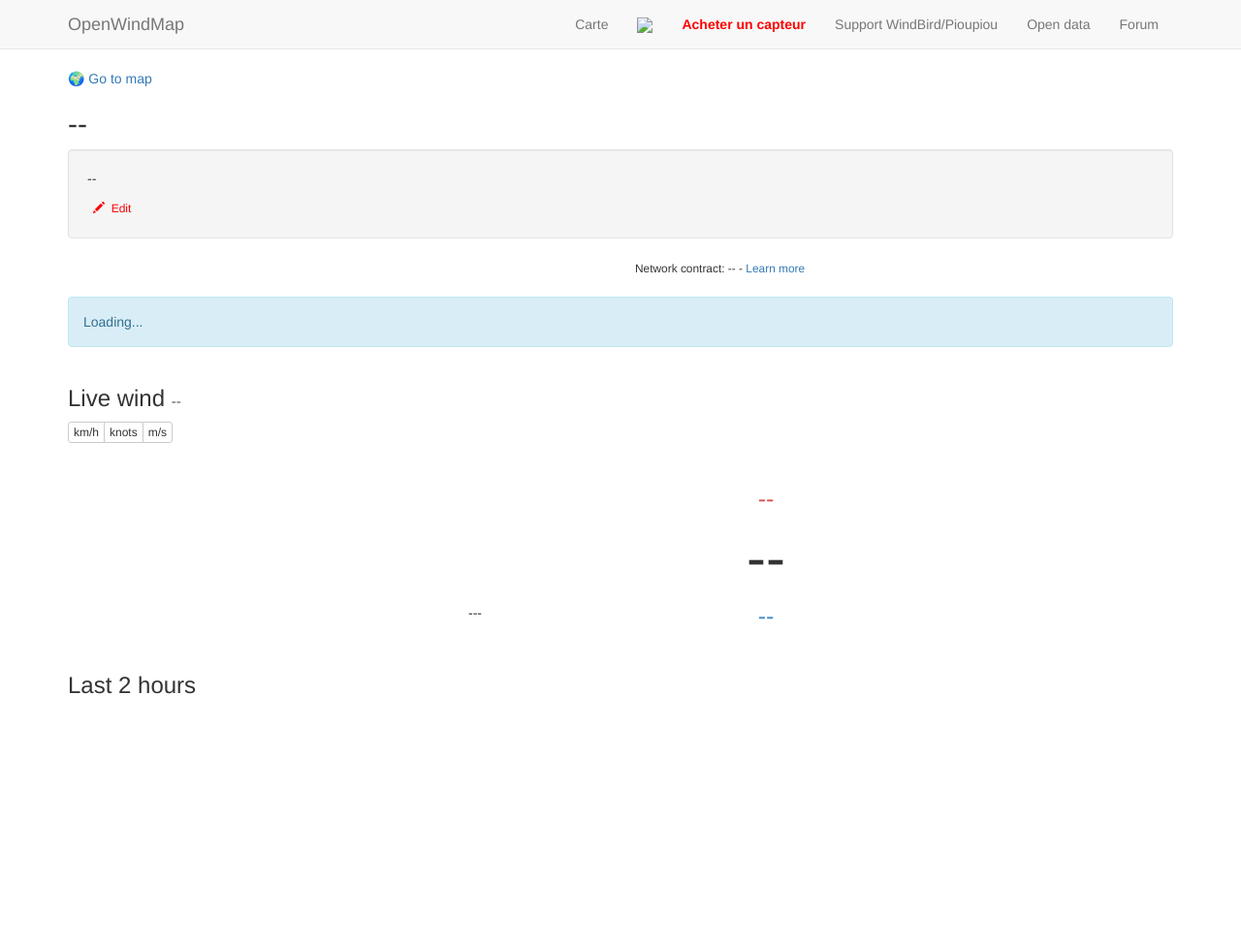
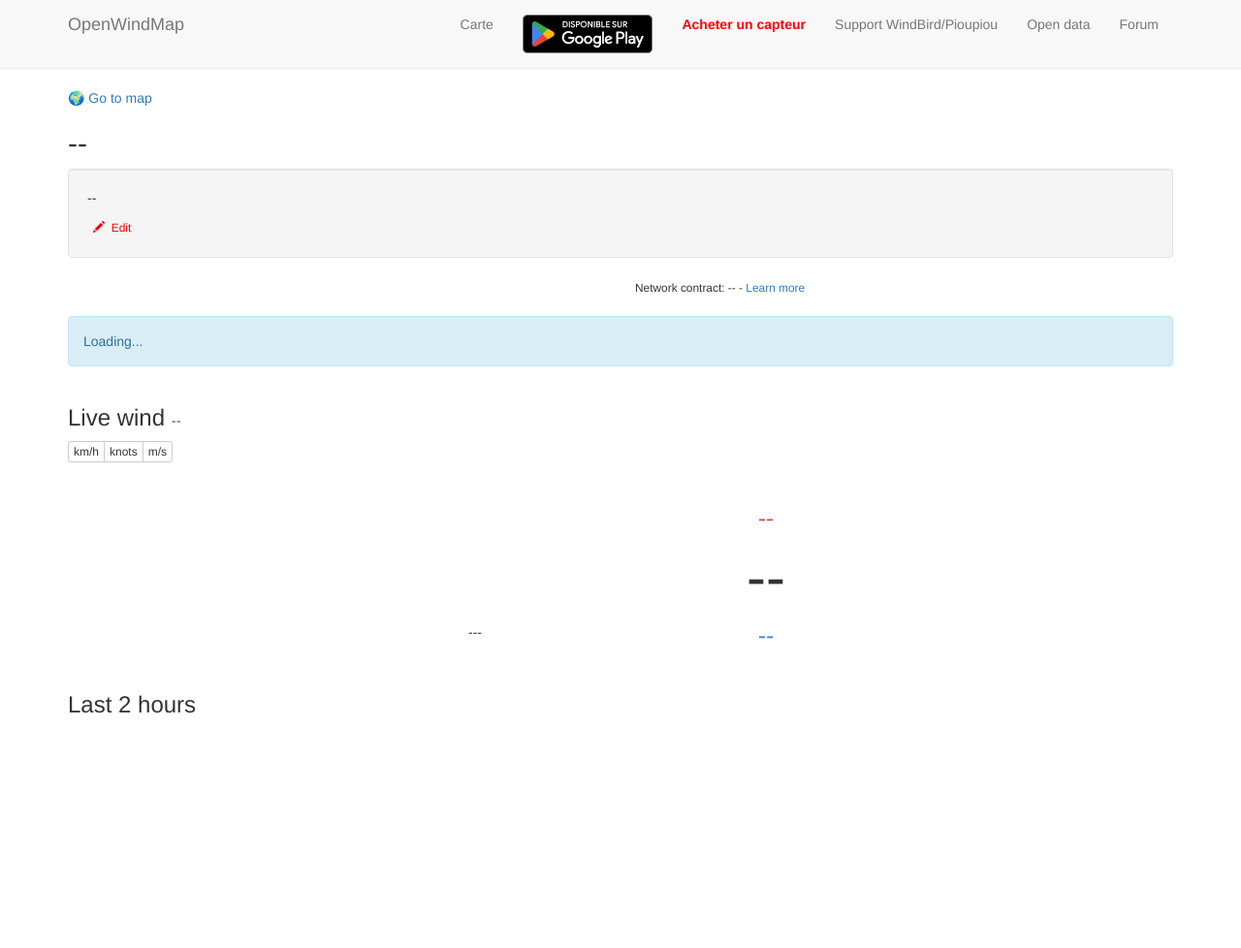
Before and after one commit to OpenWindMap/openwindmap.org, a plain HTML site: page www/report.html in a window 1280 px wide. Shown: the top 978 px of the page at 97% size. Drawn offline with Linux system fonts and the light colour scheme; a script that the page names is missing.

Commit message:
correct img src

```diff
--- a/www/report.html
+++ b/www/report.html
@@ -31,7 +31,7 @@ IF YOU WANT TO HELP, YOU CAN EMAIL CONTACT@OPENWINDMAP.ORG
         <div id="navbar" class="navbar-collapse collapse navbar-right">
           <ul class="nav navbar-nav">
             <li><a id="carte" href="/">Carte</a></li>
-            <li><a href="https://play.google.com/store/apps/details?id=org.openwindmap.app&pli=1" target="_blank"><img src="img/GetItOnGooglePlay_Badge_Web_color_French.png" height="40"></a></li>
+            <li><a href="https://play.google.com/store/apps/details?id=org.openwindmap.app&pli=1" target="_blank"><img src="img/GetItOnGooglePlay_Badge_Web_color_French.webp" height="40"></a></li>
             <li><a href="https://windbird.openwindmap.org" target="_blank" style="color: red; font-weight: bold;">Acheter un capteur</a></li>
             <!--<li><a href="https://forum.openwindmap.org/topic/160/comment-installer-un-capteur" style="color: red; font-weight: bold;">Installer un capteur</a></li>-->
             <li><a href="https://forum.openwindmap.org/category/26/pioupiou" target="_blank">Support WindBird/Pioupiou</a></li>
```
